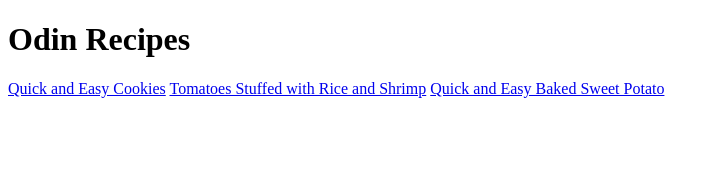
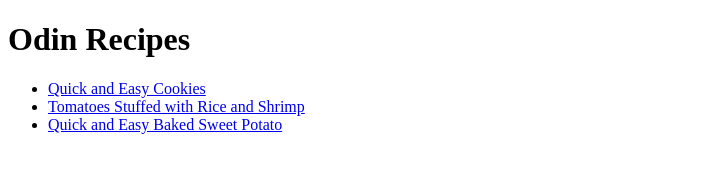
Before and after one commit to laban-endjiounga/odin-recipes, a plain HTML site: page index.html in a window 1280 px wide. Shown: the whole page, without its empty margins (0-719 px from the left). Drawn offline with Linux system fonts and the light colour scheme.

Commit message:
Index: put all links in an unordered list

```diff
--- a/index.html
+++ b/index.html
@@ -8,8 +8,11 @@
   <body>
     <h1>Odin Recipes</h1>
 
-    <a href="./recipes/cookies.html">Quick and Easy Cookies</a>
-    <a href="./recipes/stuffed-tomato.html">Tomatoes Stuffed with Rice and Shrimp</a>
-    <a href="./recipes/sweet-potato.html">Quick and Easy Baked Sweet Potato</a>
+    <ul>
+      <li><a href="./recipes/cookies.html">Quick and Easy Cookies</a></li>
+      <li><a href="./recipes/stuffed-tomato.html">Tomatoes Stuffed with Rice and Shrimp</a></li>
+      <li><a href="./recipes/sweet-potato.html">Quick and Easy Baked Sweet Potato</a></li>
+    </ul>
+
   </body>
 </html>
```
